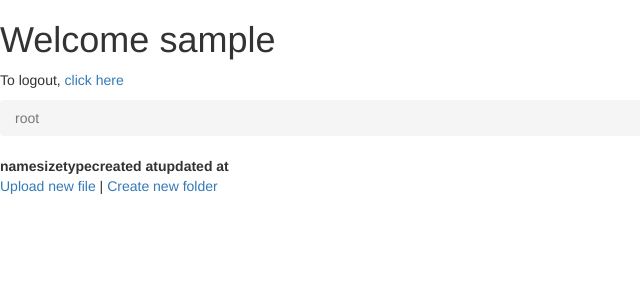
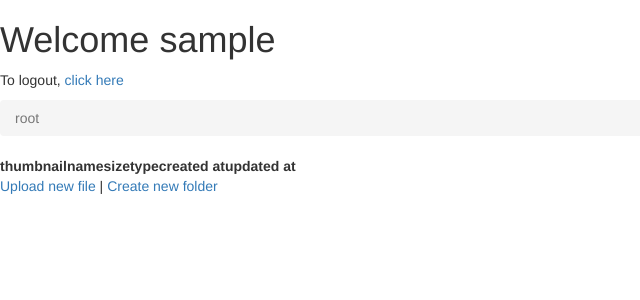
Before and after one commit to AlirezaIzadi6/alireza_fm_task, a Django app: page /file_manager/ in a window 1280 px wide. Shown: the top 300 px of the page, without its empty margins (0-640 px from the left). Run offline with Django 5.2, Linux system fonts and the light colour scheme; the visitor is signed in with stand-in values (Sample User, id 1); data that the repository does not hold is empty; some libraries are stand-ins or nearby versions.

Commit message:
Show thumbnails in index page

```diff
--- a/file_manager/templates/index.html
+++ b/file_manager/templates/index.html
@@ -24,6 +24,7 @@
         </ul>
         <table>
             <tr>
+                <th>thumbnail</th>
                 <th>name</th>
                 <th>size</th>
                 <th>type</th>
@@ -32,6 +33,8 @@
             </tr>
             {% for item in data %}
             <tr>
+                <td>
+                    <img src="{% url 'index' %}{% if item.path != '' %}{{ item.path }}/{% endif %}{{ item.name }}.jpg?thumbnail=true{% if item.type == None %}&for_folder=true{% endif %}" alt="thumbnail"></td>
                 <td><a href="{% url 'index' %}{% if item.path != '' %}{{ item.path }}/{% endif %}{{ item.name }}">{{ item.name }}</a></td>
                 <td>{{ item.size }}</td>
                 <td>{{ item.type }}</td>
--- a/file_manager/views.py
+++ b/file_manager/views.py
@@ -23,8 +23,12 @@ from file_manager.utils.path import extract_upper_folders, get_directory_path, g
 def index(request, path=''):
     is_thumbnail_request = request.GET.get('thumbnail', False)
     if is_thumbnail_request:
-        resource = Resource(path)
-        file_path = get_file_path('thumbnails', request.user.username, resource.path, resource.name)
+        is_folder_thumbnail_request = request.GET.get('for_folder', False)
+        if is_folder_thumbnail_request:
+            file_path = 'file_manager/static_files/folder.jpg'
+        else:
+            resource = Resource(path)
+            file_path = get_file_path('thumbnails', request.user.username, resource.path, resource.name)
         file_content = read_file(file_path)
         if file_content is None:
             return HttpResponseNotFound('Not found')
```
Also changed, not shown: file_manager/static_files/folder.jpg (added).
